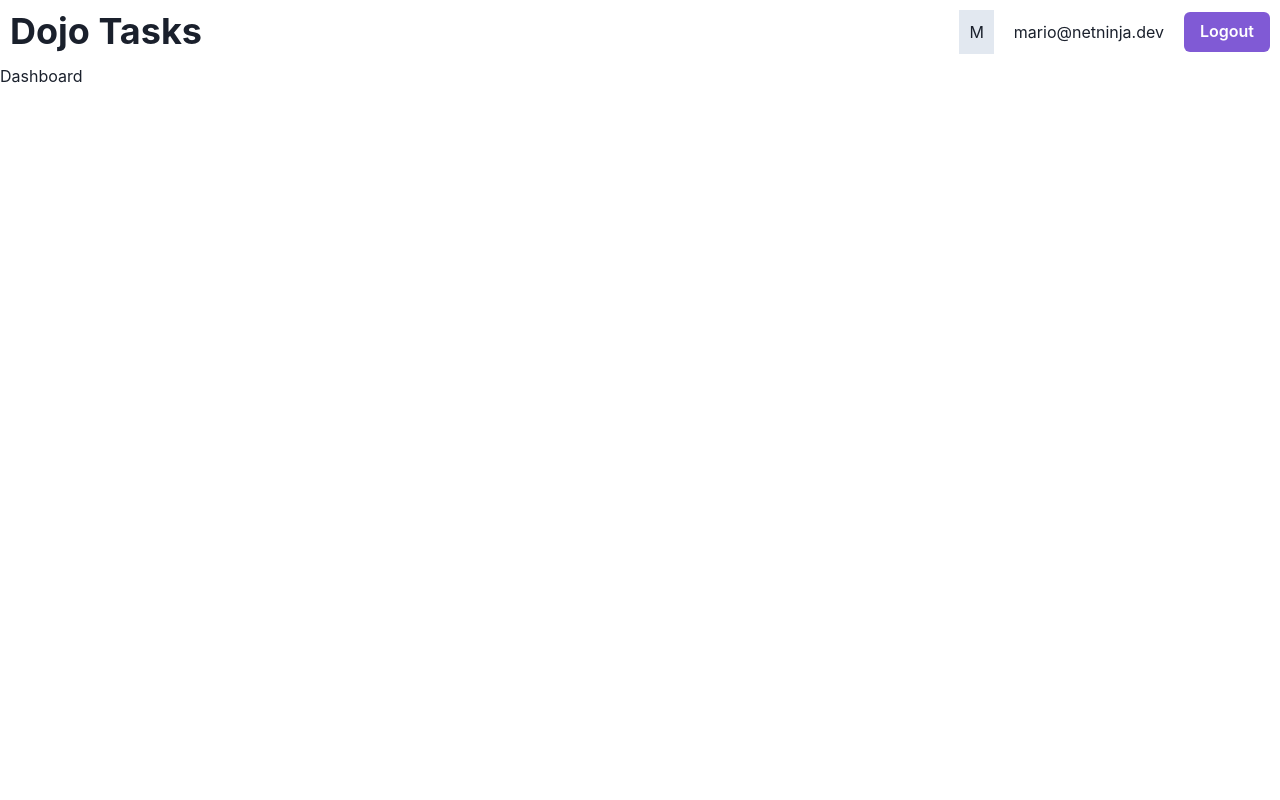
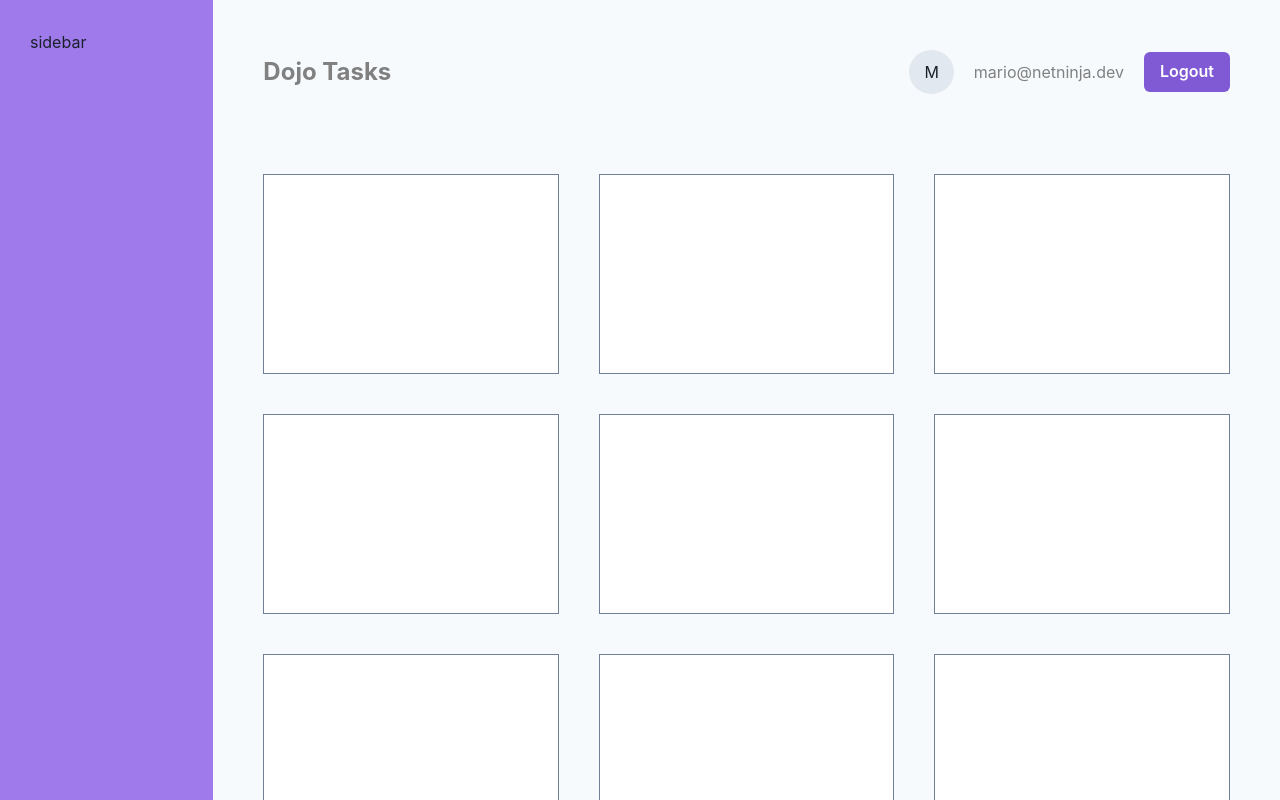
Before and after one commit to Intigam-M/chakra-ui-dojo-tasks, a React (Vite) app: page / in a window 1280 px wide. Shown: the top 800 px of the page. Built offline with nearby package versions, Linux system fonts and the light colour scheme.

Commit message:
Update Navbar and RootLayout components

```diff
--- a/src/components/Navbar.jsx
+++ b/src/components/Navbar.jsx
@@ -2,22 +2,15 @@ import { Flex, Heading, Box, Text, Button, Spacer, HStack } from "@chakra-ui/rea
 
 export default function Navbar() {
   return (
-    <Flex as="nav" p="10px" alignItems="center">
-      <Heading as="h1">Dojo Tasks</Heading>
+    <Flex as="nav" p="10px" mb="60px" alignItems="center">
+      <Heading as="h1" fontSize="1.5em" color='GrayText'>Dojo Tasks</Heading>
       <Spacer />
 
       <HStack spacing="20px">
-        <Box bg="gray.200" p="10px">M</Box>
-        <Text>mario@netninja.dev</Text>
+        <Box bg="gray.200" p="10px 15px" borderRadius="50%">M</Box>
+        <Text color="GrayText">mario@netninja.dev</Text>
         <Button colorScheme="purple">Logout</Button>
       </HStack>
     </Flex>
-
-    // <Flex bg="gray.200" justify="space-between" wrap="wrap" gap={2}>
-    //   <Box w="150px" h="50px" bg="red">1</Box>
-    //   <Box w="150px" h="50px" bg="blue">2</Box>
-    //   <Box w="150px" flexGrow="1" h="50px" bg="green">3</Box>
-    //   <Box w="150px" flexGrow="2" h="50px" bg="yellow">4</Box>
-    // </Flex>
   )
 }
--- a/src/layouts/RootLayout.jsx
+++ b/src/layouts/RootLayout.jsx
@@ -1,3 +1,4 @@
+import { Grid, GridItem } from "@chakra-ui/react"
 import { Outlet } from "react-router-dom"
 
 // components
@@ -5,9 +6,27 @@ import Navbar from "../components/Navbar"
 
 export default function RootLayout() {
   return (
-    <div>
-      <Navbar />
-      <Outlet />
-    </div>
+    <Grid templateColumns="repeat(6, 1fr)" bg="gray.50">
+      {/* sidebar */}
+      <GridItem
+        as="aside"
+        colSpan="1"
+        bg="purple.400"
+        minHeight="100hv"
+        p="30px"
+      >
+        <span>sidebar</span>
+      </GridItem>
+
+      {/* main content & navbar */}
+      <GridItem
+        as="main"
+        colSpan="5"
+        p="40px"
+      >
+        <Navbar />
+        <Outlet />
+      </GridItem>
+    </Grid>
   )
 }
--- a/src/pages/Dashboard.jsx
+++ b/src/pages/Dashboard.jsx
@@ -1,5 +1,23 @@
+import { Box, SimpleGrid } from "@chakra-ui/react";
+
 export default function Dashboard() {
+
   return (
-    <div>Dashboard</div>
+    <SimpleGrid p="10px" columns={4} spacing={10} minChildWidth={250}>
+      <Box bg="white" height="200px" border="1px solid" borderColor='gray.500'></Box>
+      <Box bg="white" height="200px" border="1px solid" borderColor='gray.500'></Box>
+      <Box bg="white" height="200px" border="1px solid" borderColor='gray.500'></Box>
+      <Box bg="white" height="200px" border="1px solid" borderColor='gray.500'></Box>
+
+      <Box bg="white" height="200px" border="1px solid" borderColor='gray.500'></Box>
+      <Box bg="white" height="200px" border="1px solid" borderColor='gray.500'></Box>
+      <Box bg="white" height="200px" border="1px solid" borderColor='gray.500'></Box>
+      <Box bg="white" height="200px" border="1px solid" borderColor='gray.500'></Box>
+
+      <Box bg="white" height="200px" border="1px solid" borderColor='gray.500'></Box>
+      <Box bg="white" height="200px" border="1px solid" borderColor='gray.500'></Box>
+      <Box bg="white" height="200px" border="1px solid" borderColor='gray.500'></Box>
+      <Box bg="white" height="200px" border="1px solid" borderColor='gray.500'></Box>
+    </SimpleGrid>
   )
 }
```
